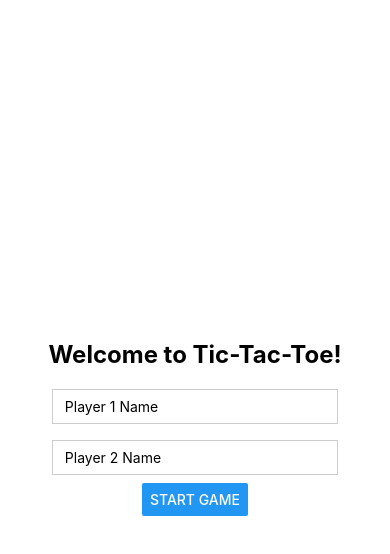
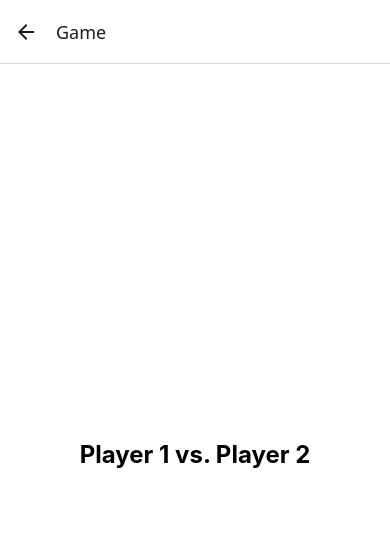
Before and after one commit to ST10517863/xogame, a React Native app: screen / in a window 390 px wide. Both pictures are taken after a click on the button "START GAME". Shown: the top 554 px of the page. Built offline with nearby package versions, Linux system fonts and the light colour scheme.

Commit message:
start game button and game screen

```diff
--- a/App.tsx
+++ b/App.tsx
@@ -1,8 +1,25 @@
-// App.tsx
-import { useState } from 'react';
+import React, { useState } from 'react';
 import { View, Text, TextInput, Button, StyleSheet } from 'react-native';
 
+// NavigationContainer wraps the whole app and manages navigation state
+import { NavigationContainer } from '@react-navigation/native';
+// createNativeStackNavigator builds a stack-based navigator using native transitions
+import { createNativeStackNavigator } from '@react-navigation/native-stack';
+
+const Stack = createNativeStackNavigator();
+
 export default function App() {
+  return (
+    <NavigationContainer>
+      <Stack.Navigator initialRouteName="Home">
+        <Stack.Screen name="Home" component={PlayerScreen} />
+        <Stack.Screen name="Game" component={GameScreen} />
+      </Stack.Navigator>
+    </NavigationContainer>
+  );
+}
+
+function PlayerScreen({ navigation }: any){
   const [player1, setPlayer1] = useState<string>('');
   const [player2, setPlayer2] = useState<string>('');
 
@@ -25,8 +42,16 @@
 
       <Button
         title="Start Game"
-        onPress={() => console.log(`Player 1: ${player1}, Player 2: ${player2}`)}
+        onPress={() => navigation.navigate('Game')}
       />
+    </View>
+  );
+}
+
+function GameScreen({ navigation, route} : any){
+  return(
+    <View style={styles.container}>
+      <Text style={styles.title}>Player 1 vs. Player 2</Text>
     </View>
   );
 }
```
